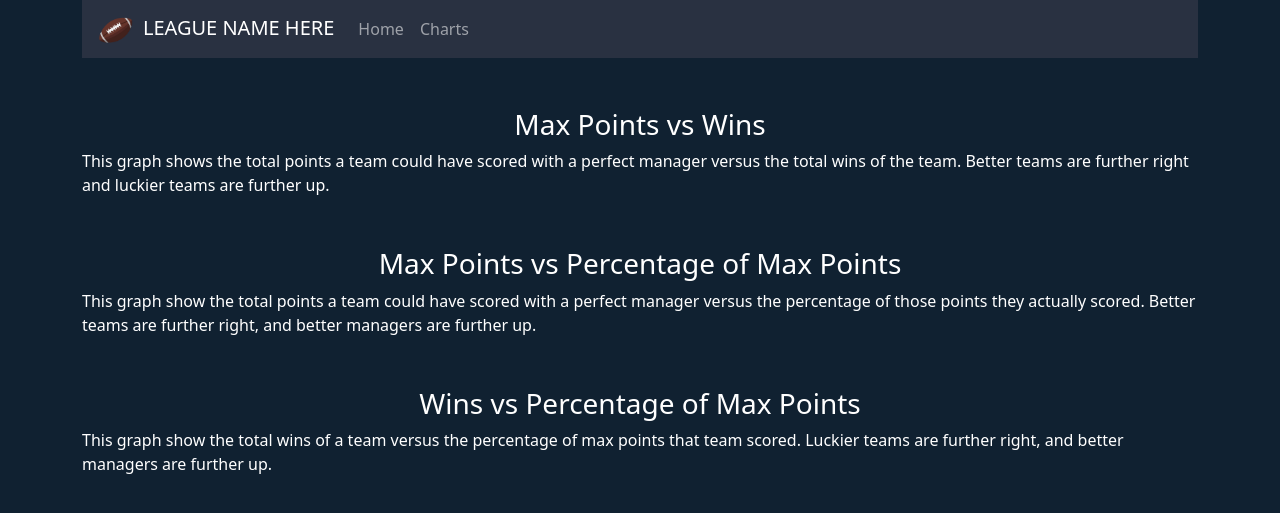
After one commit to jbmitchell7/sleeperfantasyff, a Flask app: template app/templates/charts.html in a window 1280 px wide. The commit adds this page. Shown: the top 513 px of the page. Run offline with Flask 2, Linux system fonts and the light colour scheme; the template is opened without the code that fills it, so the values that code supplies are empty; some libraries are stand-ins or nearby versions.

Commit message:
made managers match their dots on the scatter plots, put all charts on one page and added titles and descriptions for each chart.

```diff
--- a/app/static/src/css/style.css
+++ b/app/static/src/css/style.css
@@ -2,3 +2,16 @@ body {
     background-color: #102131;
     color: white;
 }
+
+.charts {
+    margin-top: 30px;
+}
+
+.charts:last-child {
+    margin-bottom: 100px;
+}
+
+.chart-header {
+    text-align: center;
+    margin-top: 50px;
+}
--- a/app/templates/base.html
+++ b/app/templates/base.html
@@ -25,19 +25,12 @@
                     <a class="nav-link" href={{url_for('home')}}>Home</a>
                     </li>
                     <li class="nav-item">
-                    <a class="nav-link" href={{url_for('pointswins')}}>Max Points/Wins</a>
-                    </li>
-                    <li class="nav-item">
-                    <a class="nav-link" href={{url_for('pointspercentage')}}>Max Points/Max Points Percentage</a>
-                    </li>
-                    <li class="nav-item">
-                    <a class="nav-link" href={{url_for('winspercentage')}}>Max Points Percentage/Wins</a>
+                    <a class="nav-link" href={{url_for('charts')}}>Charts</a>
                     </li>
                 </ul>
                 </div>
             </div>
         </nav>
-        <h1>Teams</h1>
         {% block content %}
         {% endblock %}
     </div>
--- /dev/null
+++ b/app/templates/charts.html
@@ -0,0 +1,46 @@
+<!DOCTYPE html>
+{% extends 'base.html' %}
+{% block content %}
+<div class="charts">
+    <h3 class="chart-header">Max Points vs Wins</h3>
+    <p>
+        This graph shows the total points a team could have scored
+        with a perfect manager versus the total wins of the team. Better teams
+        are further right and luckier teams are further up.
+    </p>
+    <div id="pw-graph" class="pw-graph"></div>
+
+    <h3 class="chart-header">Max Points vs Percentage of Max Points</h3>
+    <p>
+        This graph show the total points a team could have scored with
+        a perfect manager versus the percentage of those points they actually
+        scored. Better teams are further right, and better managers are further up.
+    </p>
+    <div id="pp-graph" class="pp-graph"></div>
+
+    <h3 class="chart-header">Wins vs Percentage of Max Points</h3>
+    <p>
+        This graph show the total wins of a team versus the percentage of
+        max points that team scored. Luckier teams are further right, and
+        better managers are further up.
+    </p>
+    <div id="wp-graph" class="wp-graph"></div>
+</div>
+
+{% endblock %}
+{% block scripts %}
+<script type='text/javascript'>
+  const graph1 = {{pp_graph | safe}};
+  Plotly.plot('pp-graph',graph1,{});
+</script>
+
+<script type='text/javascript'>
+  const graph2 = {{wp_graph | safe}};
+  Plotly.plot('wp-graph',graph2,{});
+</script>
+
+<script type='text/javascript'>
+  const graph3 = {{pw_graph | safe}};
+  Plotly.plot('pw-graph',graph3,{});
+</script>
+{% endblock %}
```
Also changed, not shown: app/api.py (+14 -19 lines), app/main.py (+5 -15 lines), app/templates/pointspercentage.html (deleted, +0 -11 lines), app/templates/pointswins.html (deleted, +0 -11 lines), app/templates/winspercentage.html (deleted, +0 -11 lines).
